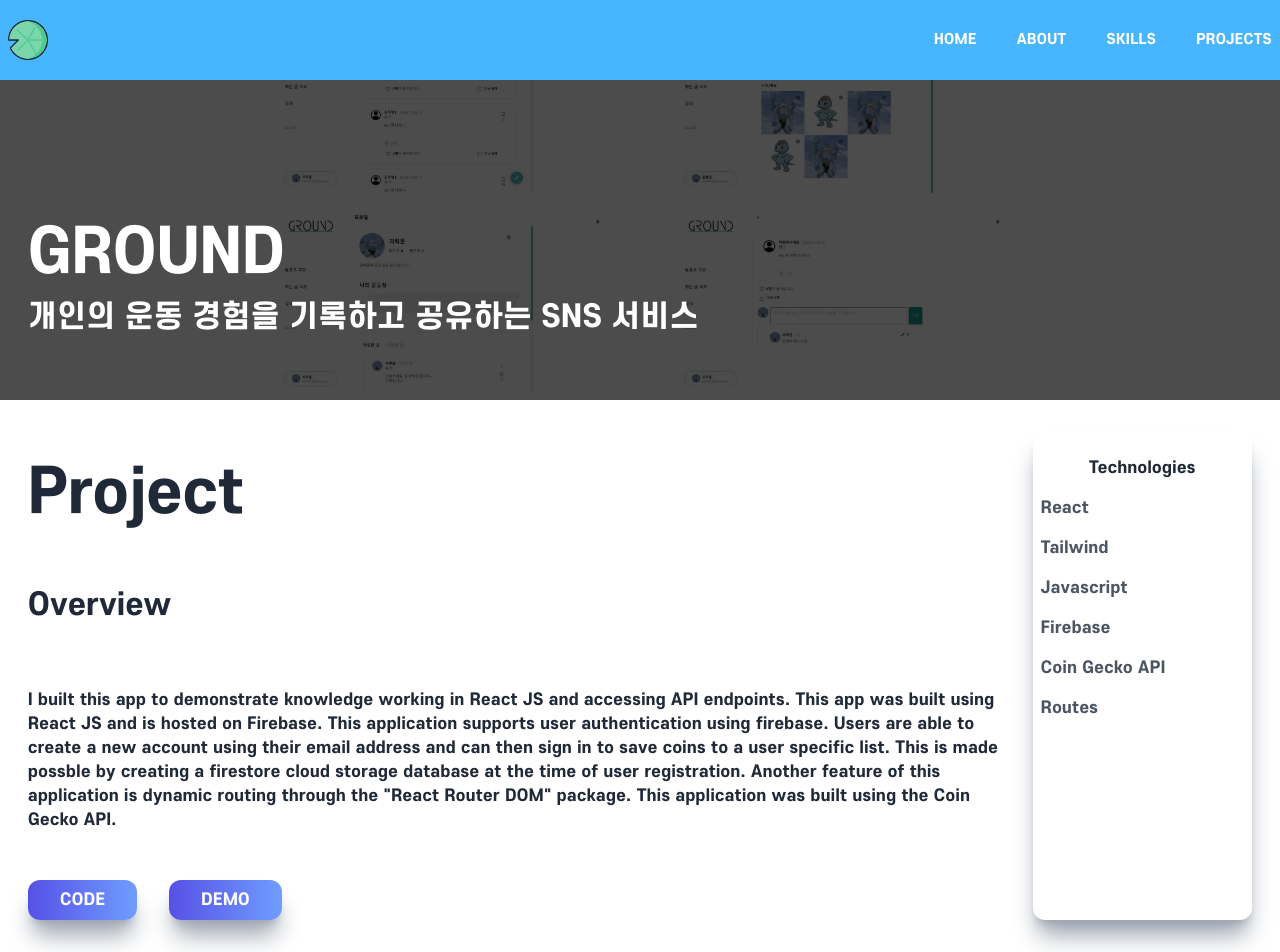
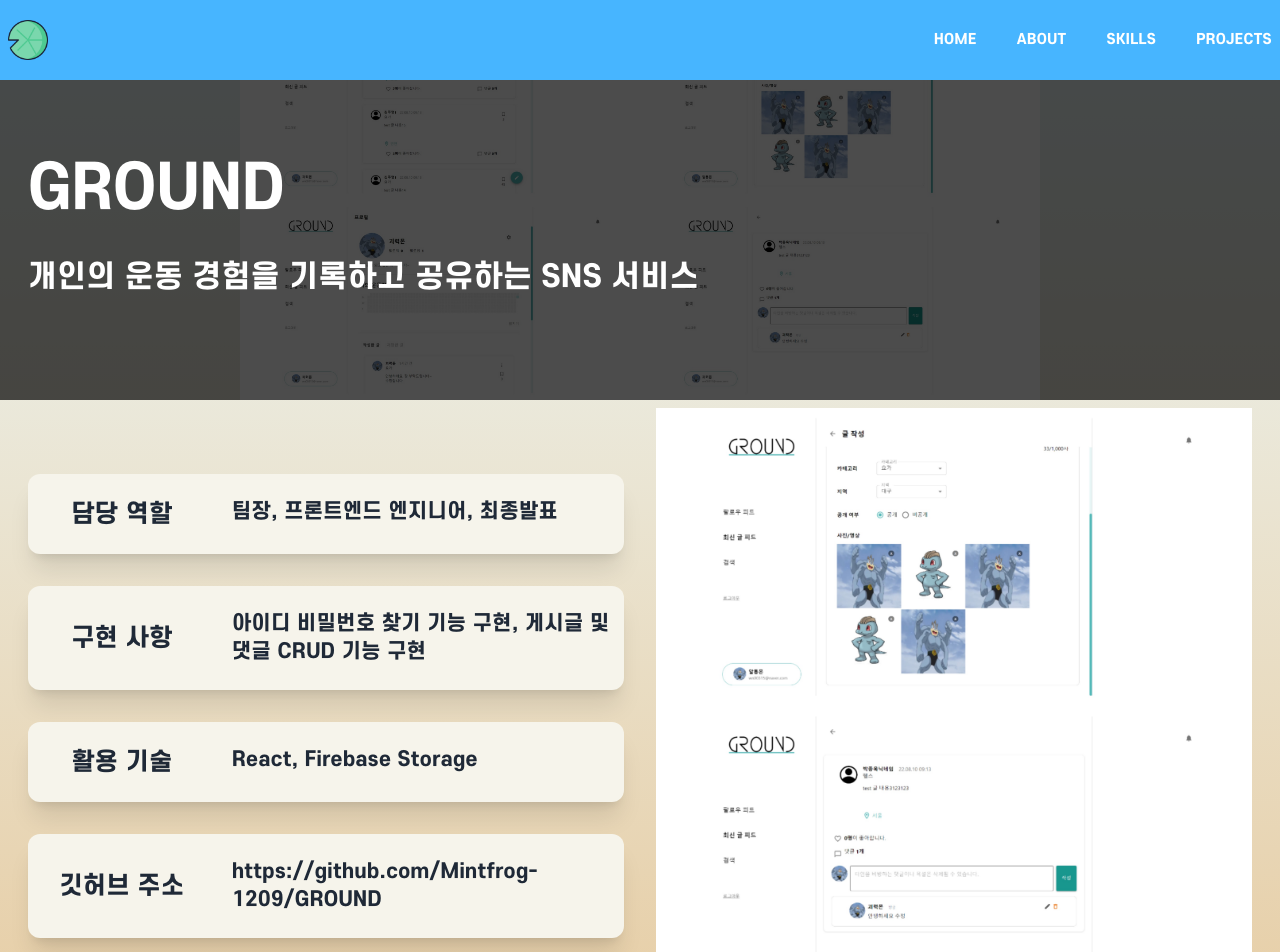
Before and after one commit to Mintfrog-1209/portfolio, a Next.js app: page /ground in a window 1280 px wide. Shown: the top 952 px of the page. Built offline with nearby package versions, Linux system fonts and the light colour scheme.

Commit message:
feat : ground detail page

```diff
--- a/app/ground/page.tsx
+++ b/app/ground/page.tsx
@@ -1,12 +1,13 @@
 import Image from "next/image";
 import React from "react";
+import DetailItem from '@/components/DetailItem';
 import GroundImage from "../../public/projects/ground3.png";
-import Link from "next/link";
+import GroundImage2 from "../../public/projects/ground2.png";
 
 const home = () => {
   return (
-    <div className="w-full">
-      <div className="w-screen h-[50vh] relative">
+    <div className="w-full bg-gradient-to-t from-[#E7CEA6] to-[#EDFAFD]">
+      <div className="w-screen h-[50vh] relative ">
         <div className="absolute top-0 left-0 w-full h-[50vh] bg-black/70 z-10" />
         <Image
           className="absolute z-1"
@@ -14,65 +15,31 @@
           objectFit="contain"
           src={GroundImage}
           alt="/"
-          placeholder='blur'
+          placeholder="blur"
         />
-        <div className="absolute top-[70%] max-w-[1240px] w-full left-[50%] right-[50%] translate-x-[-50%] translate-y-[-50%] text-white z-10 p-2">
+        <div className="absolute top-[60%] max-w-[1240px] w-full left-[50%] right-[50%] translate-x-[-50%] translate-y-[-50%] text-white z-10 p-2">
           <h1 className="py-2">GROUND</h1>
-          <h2 className="py-2">
+          <h2 className="py-8">
             개인의 운동 경험을 기록하고 공유하는 SNS 서비스
           </h2>
         </div>
       </div>
 
-      <div className="max-w-[1240px] mx-auto p-2 grid md:grid-cols-5 gap-8 py-8">
-        <div className="col-span-4">
-          <h1 className="py-8">Project</h1>
-          <h2 className="py-8">Overview</h2>
-          <p className="py-8">
-            I built this app to demonstrate knowledge working in React JS and
-            accessing API endpoints. This app was built using React JS and is
-            hosted on Firebase. This application supports user authentication
-            using firebase. Users are able to create a new account using their
-            email address and can then sign in to save coins to a user specific
-            list. This is made possble by creating a firestore cloud storage
-            database at the time of user registration. Another feature of this
-            application is dynamic routing through the &quot;React Router
-            DOM&quot; package. This application was built using the Coin Gecko
-            API.
-          </p>
-          <a
-            href="https://github.com/fireclint/crypto-react-firebase"
-            target="_blank"
-            rel="noreferrer"
-          >
-            <button className="px-8 py-2 mt-4 mr-8">Code</button>
-          </a>
-          <a
-            href="https://cryptobase-yt.web.app/"
-            target="_blank"
-            rel="noreferrer"
-          >
-            <button className="px-8 py-2 mt-4">Demo</button>
-          </a>
+    <div className="max-w-[1240px] mx-auto p-2 grid grid-cols-2 gap-8">
+        <div className="grid grid-cols-1 lg:grid-cols-1 gap-8 py-4 items-center content-center">
+          <DetailItem title="담당 역할" content="팀장, 프론트엔드 엔지니어, 최종발표"/>
+          <DetailItem title="구현 사항" content="아이디 비밀번호 찾기 기능 구현, 게시글 및 댓글 CRUD 기능 구현"/>
+          <DetailItem title="활용 기술" content="React, Firebase Storage"/>
+          <DetailItem title="깃허브 주소" content="https://github.com/Mintfrog-1209/GROUND"/>
         </div>
-        <div className="col-span-4 md:col-span-1 shadow-xl shadow-gray-400 rounded-xl py-4">
-          <div className="p-2">
-            <p className="text-center font-bold pb-2">Technologies</p>
-            <div className="grid grid-cols-3 md:grid-cols-1 ">
-              <p className="text-gray-600 py-2 flex items-center">React</p>
-              <p className="text-gray-600 py-2 flex items-center">Tailwind</p>
-              <p className="text-gray-600 py-2 flex items-center">Javascript</p>
-              <p className="text-gray-600 py-2 flex items-center">Firebase</p>
-              <p className="text-gray-600 py-2 flex items-center">
-                Coin Gecko API
-              </p>
-              <p className="text-gray-600 py-2 flex items-center">Routes</p>
-            </div>
-          </div>
+        <div>
+        <Image
+          src={GroundImage2}
+          alt="/"
+          placeholder="blur"
+          objectFit='contain'
+        />
         </div>
-        <Link href="/#projects">
-          <p className="underline cursor-pointer">Back</p>
-        </Link>
       </div>
     </div>
   );
--- /dev/null
+++ b/components/DetailItem.tsx
@@ -0,0 +1,23 @@
+import React from 'react'
+import Image from 'next/image'
+
+type detailProps = {
+  content: string;
+  title: string;
+}
+const DetailItem = (props: detailProps) => {
+  return (
+    <div className="py-6 shadow-xl rounded-xl bg-[#F6F4EB]">
+      <div className="grid grid-cols-3 gap-4 justify-center ">
+        <div className="m-auto">
+          <div className='text-2xl '>{props.title}</div>
+        </div>
+        <div className="flex flex-col col-span-2">
+          <div className='text-xl'>{props.content}</div>
+        </div>
+      </div>
+    </div>
+  )
+}
+
+export default DetailItem
```
Also changed, not shown: public/projects/ground4.png (added).
